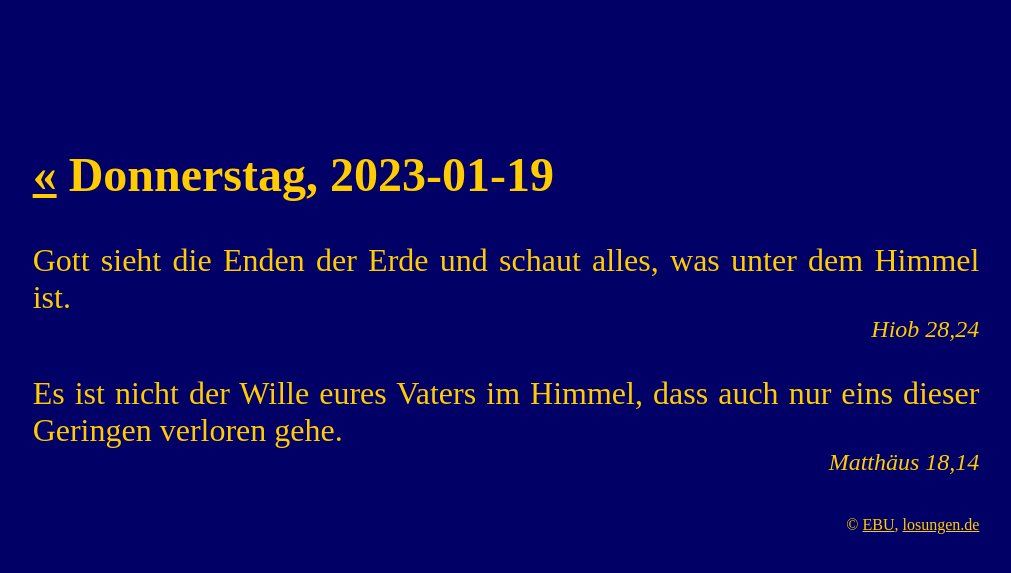
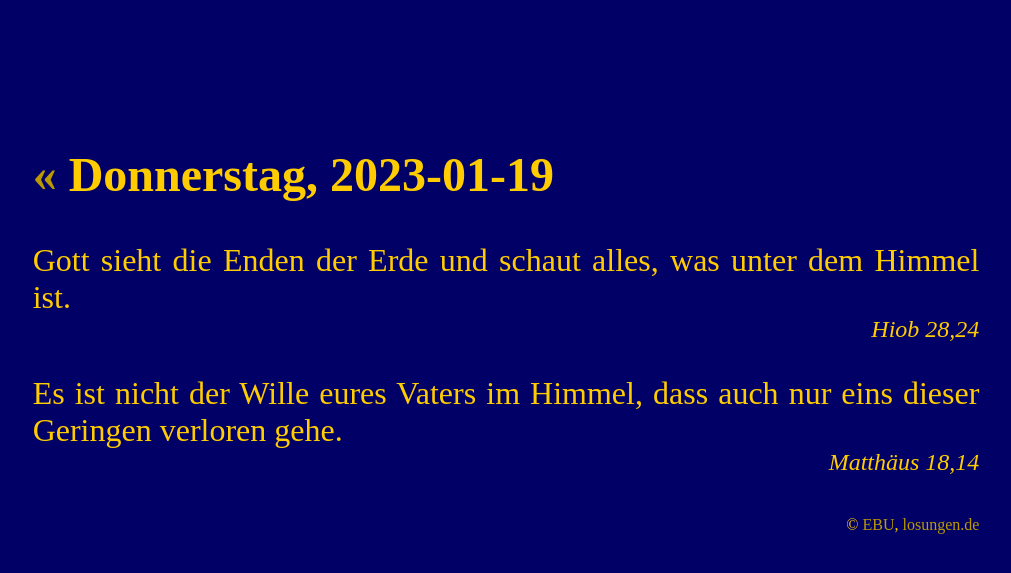
Before and after one commit to bbolli/herrnhuter-losung, a Flask app: page / in a window 1280 px wide. Shown: the top 573 px of the page, without its empty margins (134-1145 px from the left). Run offline with Flask 2, Linux system fonts and the light colour scheme.

Commit message:
de-emphasize all links

```diff
--- a/templates/verse.html
+++ b/templates/verse.html
@@ -24,7 +24,8 @@ h2 { width: 100%; }
 h2 > a:nth-of-type(2) { float: right; }
 
 a {
-    color: #fc0;
+    color: #b90;
+    text-decoration: none;
 }
 
 .text {
```
